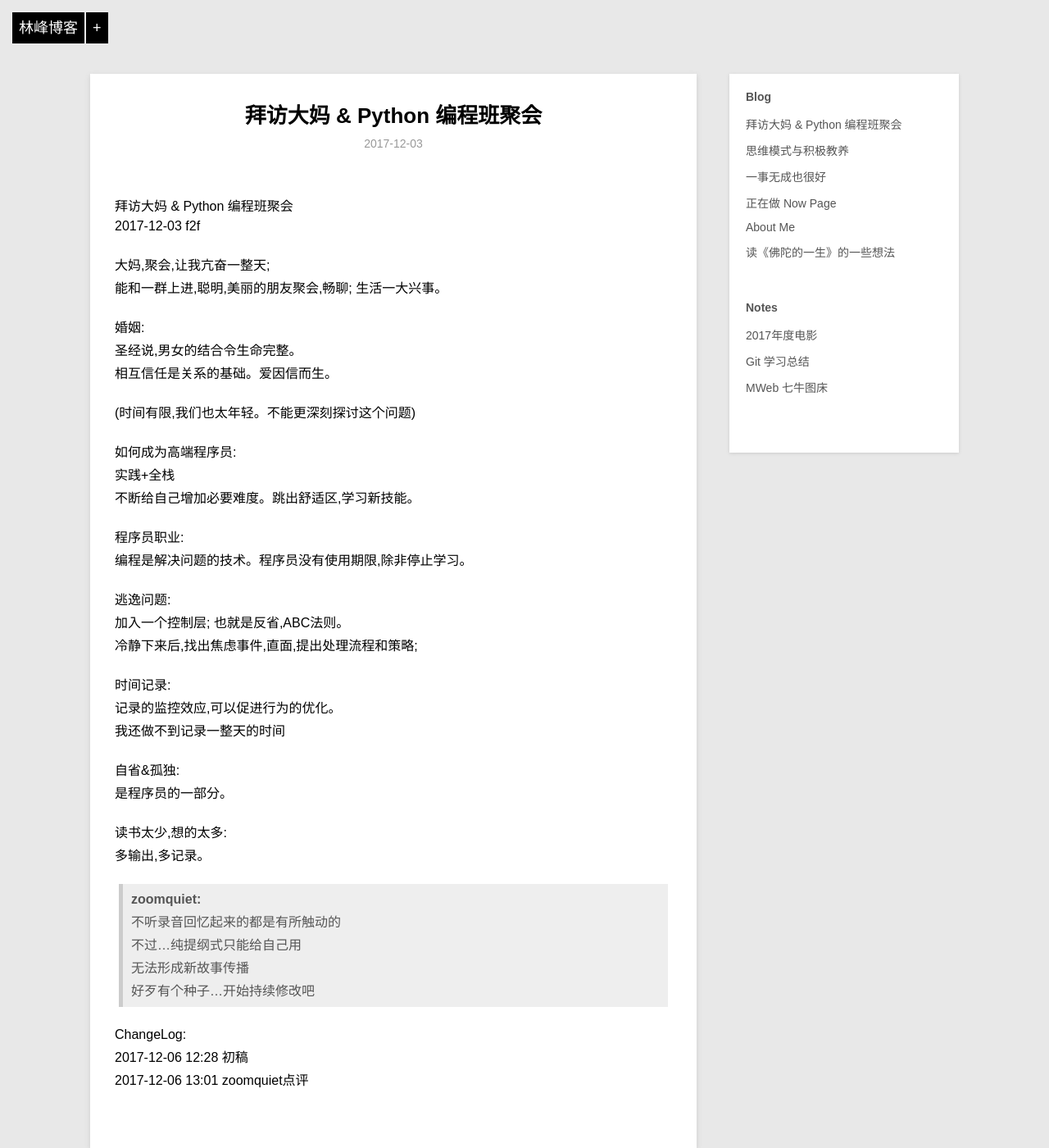
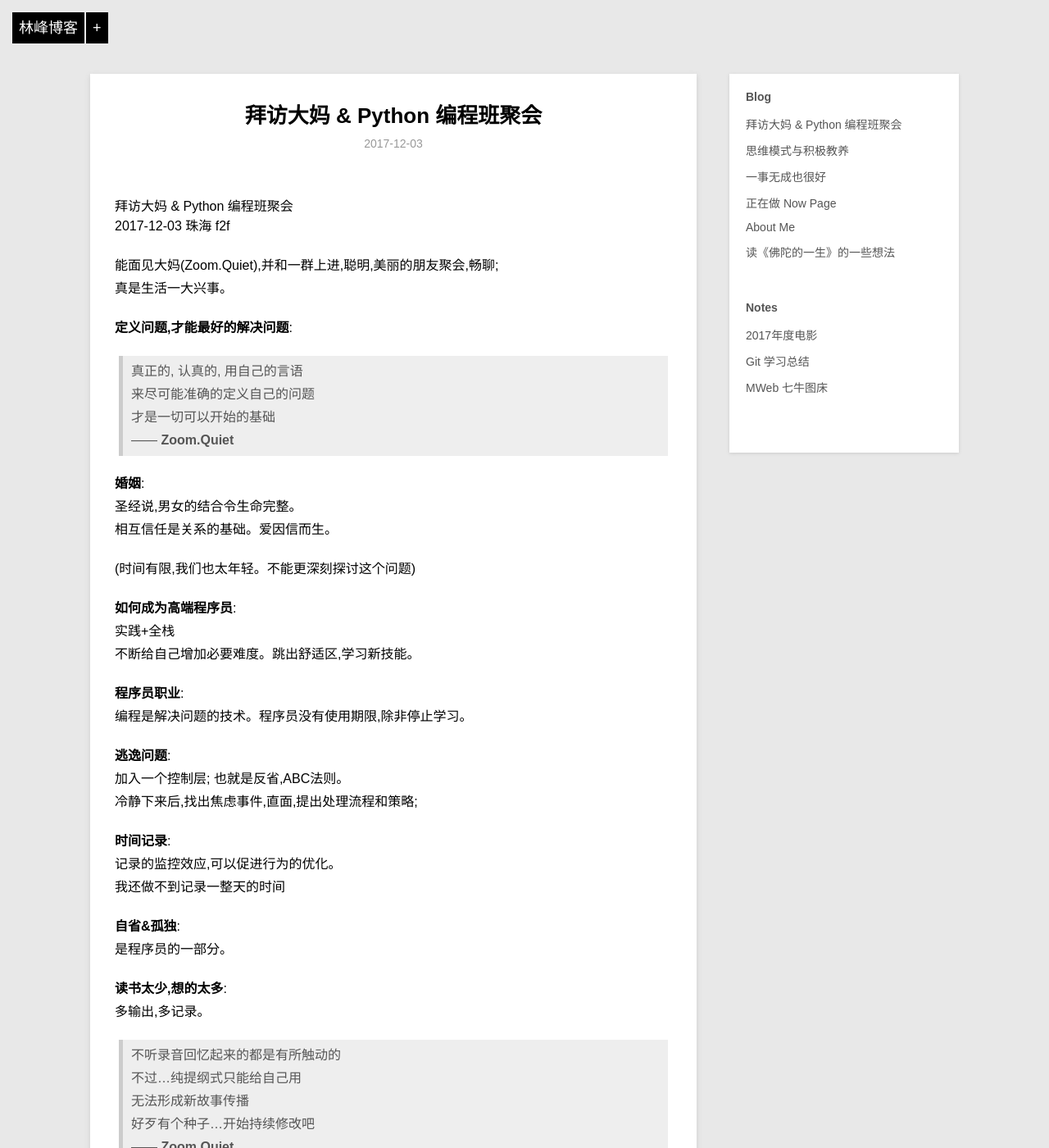
Before and after one commit to linfeng365/linfeng365.github.io, a Jekyll site: the page built from _posts/Blog/2017-12-03-f2fAtZhuHai.md, in a window 1280 px wide and 1400 px high. Shown: the whole window at 82% size. Built offline with Jekyll 4.4.1, drawn with Linux system fonts in a browser that asks for light colours; comment, search, counter and statistics services are not loaded; some of the changed text lies outside the part shown.

Commit message:
2017-12-06 21:10

```diff
--- a/_posts/Blog/2017-12-03-f2fAtZhuHai.md
+++ b/_posts/Blog/2017-12-03-f2fAtZhuHai.md
@@ -7,48 +7,61 @@ category: blog
 
 # 拜访大妈 &  Python 编程班聚会
 
-2017-12-03 f2f
+2017-12-03 珠海 f2f
 
-大妈,聚会,让我亢奋一整天;
-能和一群上进,聪明,美丽的朋友聚会,畅聊; 生活一大兴事。
+能面见大妈(Zoom.Quiet),并和一群上进,聪明,美丽的朋友聚会,畅聊;
+真是生活一大兴事。
 
-婚姻:
+**定义问题,才能最好的解决问题**:
+
+> 真正的, 认真的, 用自己的言语
+> 来尽可能准确的定义自己的问题
+> 才是一切可以开始的基础
+> —— **Zoom.Quiet**
+
+
+
+**婚姻**:
 圣经说,男女的结合令生命完整。
 相互信任是关系的基础。爱因信而生。
 
 (时间有限,我们也太年轻。不能更深刻探讨这个问题)
 
-如何成为高端程序员:
+**如何成为高端程序员**:
 实践+全栈
 不断给自己增加必要难度。跳出舒适区,学习新技能。
 
-程序员职业:
+**程序员职业**:
 编程是解决问题的技术。程序员没有使用期限,除非停止学习。
 
-逃逸问题:
+**逃逸问题**:
 加入一个控制层; 也就是反省,ABC法则。
 冷静下来后,找出焦虑事件,直面,提出处理流程和策略;
 
-时间记录:
+**时间记录**:
 记录的监控效应,可以促进行为的优化。
 我还做不到记录一整天的时间
 
-自省&孤独:
+**自省&孤独**:
 是程序员的一部分。
 
 
-读书太少,想的太多:
+**读书太少,想的太多**:
 多输出,多记录。
 
-> **zoomquiet:**
+
+
+
 >不听录音回忆起来的都是有所触动的
 不过…纯提纲式只能给自己用
 >
 >无法形成新故事传播
 >
 >好歹有个种子…开始持续修改吧
+>  —— **Zoom.Quiet**
 
 
 ChangeLog:
 2017-12-06 12:28 初稿
 2017-12-06 13:01 zoomquiet点评
+2017-12-06 21:09 润一润
```
